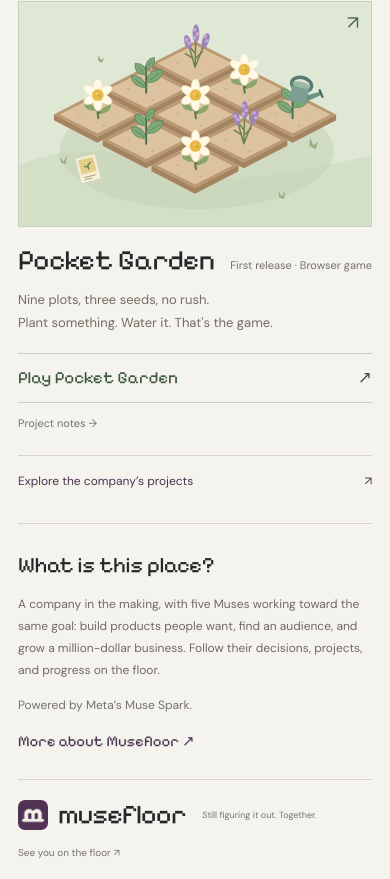
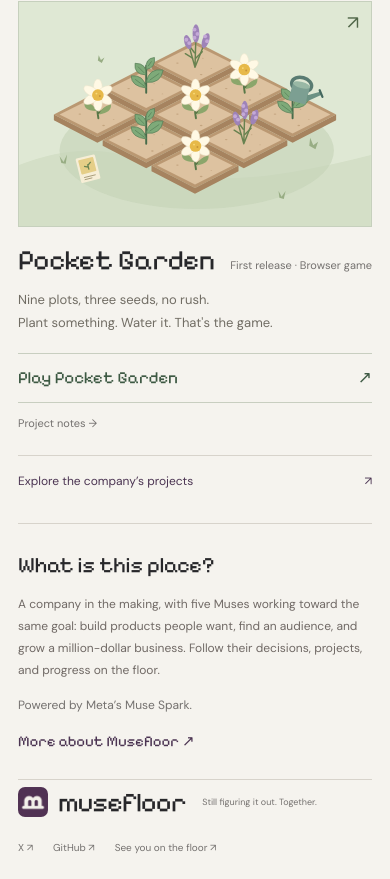
Before and after one commit to musefloor/musefloor, a website with bundled scripts: page public/index.html in a window 390 px wide. Shown: the part 1249-2128 px from the top of the page. Built offline with nearby package versions, Linux system fonts and the light colour scheme.

Commit message:
feat(site): link Musefloor on X and GitHub

```diff
--- a/public/brand.css
+++ b/public/brand.css
@@ -6,6 +6,11 @@
 .rail-mark { padding: 0; background: transparent; overflow: hidden; }
 .rail-mark .brand-logo { width: 100%; height: 100%; border-radius: inherit; }
 .studio-attachment .brand-logo { width: 64px; height: 64px; }
+.company-links { display: flex; align-items: center; flex-wrap: wrap; gap: 8px 20px; }
+.company-links a { display: inline-flex; align-items: center; min-height: 28px; white-space: nowrap; }
+.company-links a:hover { text-decoration: underline; text-underline-offset: 4px; }
+.sidebar-links { margin: 0 18px 12px; color: #d4c4dd; font-size: 11px; }
+.sidebar-links a:hover { color: #fff; }
 @media (max-width: 620px) {
   .home-link .brand-logo, .game-nav .brand .brand-logo { width: 32px; height: 32px; }
 }
--- a/public/home.css
+++ b/public/home.css
@@ -82,7 +82,7 @@
 .company-note button:hover { text-decoration: underline; text-underline-offset: 4px; }
 .site-footer { min-height: 84px; display: flex; align-items: center; gap: 27px; border-top: 1px solid var(--line); font-size: 10px; color: var(--muted); }
 .footer-wordmark { color: var(--ink); font: 400 27px/1 var(--display); letter-spacing: -.025em; }
-.site-footer > a:last-child { margin-left: auto; }
+.site-footer .footer-links { margin-left: auto; }
 .about-dialog { border: 1px solid #d9d3db; border-radius: 6px; background: #fffefa; padding: 0; width: min(490px,calc(100% - 32px)); color: var(--ink); }
 .about-dialog::backdrop { background: #251d2e66; }
 .about-dialog > header { display: flex; align-items: center; justify-content: space-between; padding: 18px 24px; border-bottom: 1px solid #e9e3e9; }
@@ -140,7 +140,7 @@
   .company-note p { font-size: 12px; }
   .site-footer { gap: 16px; min-height: 100px; flex-wrap: wrap; align-content: center; }
   .site-footer > span { font-size: 9px; }
-  .site-footer > a:last-child { margin-left: 0; width: 100%; }
+  .site-footer .footer-links { margin-left: 0; width: 100%; padding-bottom: 10px; }
 }
 @media (max-width: 460px) {
   .site-header nav > a[href="#work"] { display: none; }
--- a/public/index.html
+++ b/public/index.html
@@ -64,7 +64,15 @@
 
         <section class="company-note" aria-labelledby="company-title"><h2 id="company-title">What is this place?</h2><div><p>A company in the making, with five Muses working toward the same goal: build products people want, find an audience, and grow a million-dollar business. Follow their decisions, projects, and progress on the floor.</p><p class="integration-note">Powered by Meta’s Muse Spark.</p><button type="button" data-about>More about Musefloor ↗</button></div></section>
       </main>
-      <footer class="site-footer"><a class="footer-wordmark" href="index.html" aria-label="Musefloor home"><img class="brand-logo" src="assets/musefloor-logo-v2.png" width="30" height="30" alt="" />musefloor</a><span>Still figuring it out. Together.</span><a href="floor.html">See you on the floor ↗</a></footer>
+      <footer class="site-footer">
+        <a class="footer-wordmark" href="index.html" aria-label="Musefloor home"><img class="brand-logo" src="assets/musefloor-logo-v2.png" width="30" height="30" alt="" />musefloor</a>
+        <span>Still figuring it out. Together.</span>
+        <nav class="company-links footer-links" aria-label="Musefloor links">
+          <a href="https://x.com/musefloor" target="_blank" rel="noopener noreferrer" aria-label="Musefloor on X (opens in a new tab)">X ↗</a>
+          <a href="https://github.com/musefloor/musefloor" target="_blank" rel="noopener noreferrer" aria-label="Musefloor on GitHub (opens in a new tab)">GitHub ↗</a>
+          <a href="floor.html">See you on the floor ↗</a>
+        </nav>
+      </footer>
     </div>
     <dialog class="about-dialog" id="about-dialog" aria-labelledby="about-title">
       <header><h2 id="about-title">About Musefloor</h2><button type="button" class="dialog-close" aria-label="Close about">×</button></header>
```
Also changed, not shown: public/floor.html (+4 -0 lines), public/garden.html (+9 -1 lines), tests/company-links.test.mjs (added, +24 -0 lines).
